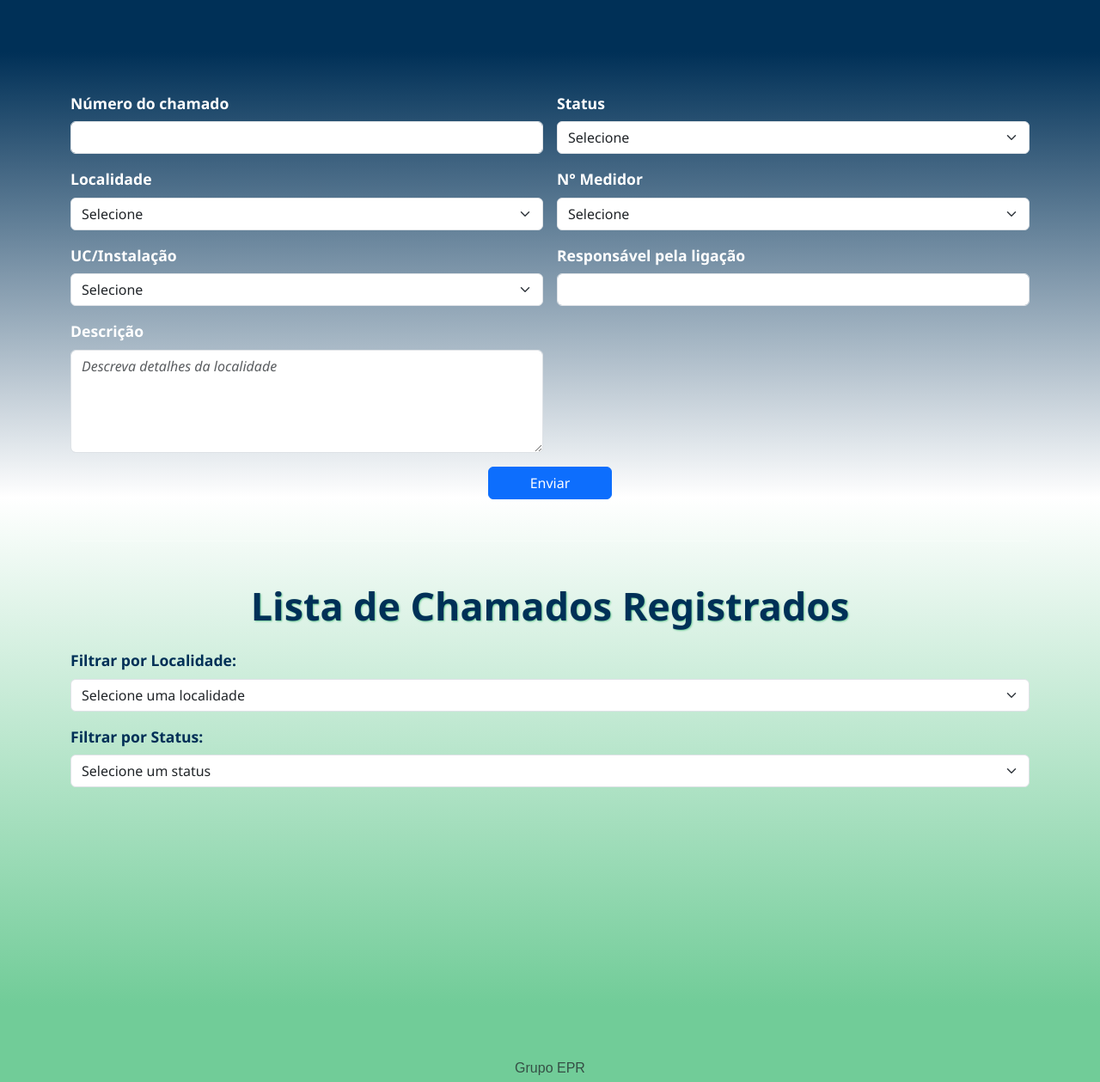
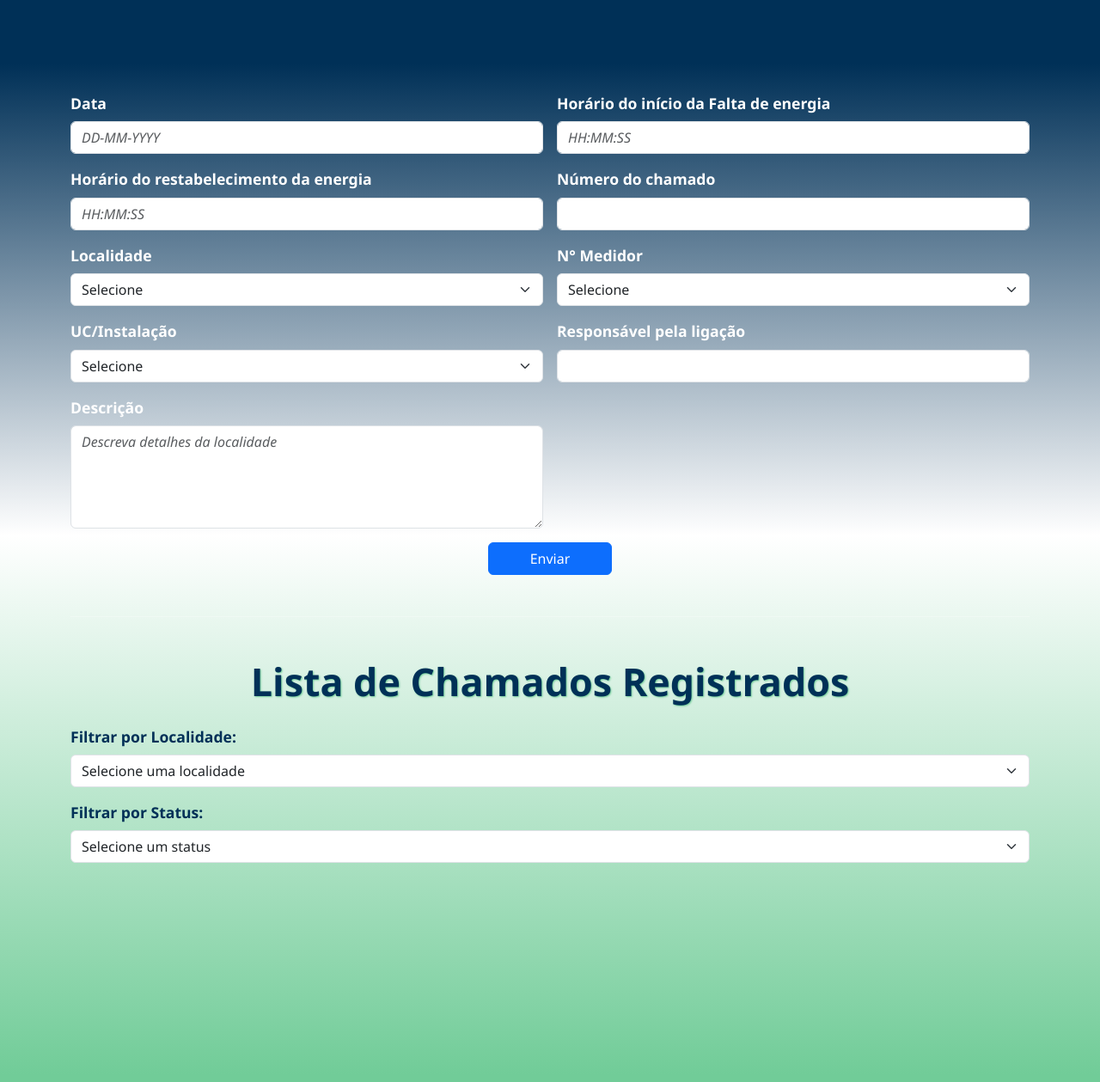
Before and after one commit to yuri-santo/projetos-reais, a Flask app: page / in a window 1280 px wide. Shown: the part 161-1420 px from the top of the page at 86% size. Run offline with Flask 3, Linux system fonts and the light colour scheme; data comes from the database, SQL or seed files in the repository.

Commit message:
ajustes das informaçoes que o db recebe

```diff
--- a/FormularioChamado/app.py
+++ b/FormularioChamado/app.py
@@ -27,17 +27,19 @@ def init_db():
     conn = get_db_connection()
     conn.execute('''
         CREATE TABLE IF NOT EXISTS chamados (
-            id INTEGER PRIMARY KEY AUTOINCREMENT,
-            data_hora TEXT,
-            chamado TEXT,
-            localidade TEXT,
-            n_medidor TEXT,
-            uc_instalacao TEXT,
-            responsavel TEXT,
-            descricao TEXT,
-            status TEXT
-        )
-    ''')
+        id INTEGER PRIMARY KEY AUTOINCREMENT,
+        data_ocorrencia DATE,
+        hr_inicio TIME,
+        hr_fim TIME,
+        chamado TEXT,
+        localidade TEXT,
+        n_medidor TEXT,
+        uc_instalacao TEXT,
+        responsavel TEXT,
+        descricao TEXT,
+        status TEXT DEFAULT 'Aberto'
+    )
+''')
     conn.commit()
     conn.close()
 
@@ -49,27 +51,32 @@ def index():
 
     if request.method == "POST":
         chamado = request.form.get("chamado")
-        horario = datetime.now().strftime("%d/%m/%Y %H:%M:%S")
+        data_ocorrencia = request.form.get("data_ocorrencia")       # Data e hora do chamado
+        hr_inicio = request.form.get("hr_inicio")       # Hora início
+        hr_fim = request.form.get("hr_fim")             # Hora fim
         localidade = request.form.get("localidade")
         n_medidor = request.form.get("n_medidor")
         uc_instalacao = request.form.get("uc_instalacao")
         responsavel = request.form.get("responsavel")
         descricao = request.form.get("descricao")
-        status = request.form.get("status")
+        status = "Aberto"
 
         conn.execute('''
             INSERT INTO chamados (
-                data_hora, chamado, localidade, n_medidor,
-                uc_instalacao, responsavel, descricao, status
-            ) VALUES (?, ?, ?, ?, ?, ?, ?, ?)
-        ''', (horario, chamado, localidade, n_medidor, uc_instalacao, responsavel, descricao, status))
+                data_ocorrencia, chamado, localidade, n_medidor,
+                uc_instalacao, responsavel, descricao, status,
+                hr_inicio, hr_fim
+            ) VALUES (?, ?, ?, ?, ?, ?, ?, ?, ?, ?)
+        ''', (data_ocorrencia, chamado, localidade, n_medidor, uc_instalacao,
+              responsavel, descricao, status, hr_inicio, hr_fim))
+
         conn.commit()
         conn.close()
+
         registrar_log('Inserção', f'Chamado inserido: "{chamado}" em {localidade}, medidor {n_medidor}, status {status}')
         return redirect(url_for('index', success='create'))
 
     success = request.args.get('success')
-
 
     chamados = conn.execute('SELECT * FROM chamados').fetchall()
 
--- a/FormularioChamado/log.txt
+++ b/FormularioChamado/log.txt
@@ -10,3 +10,9 @@
 [2025-05-31 08:16:54] Host: DESKTOP-4SSGIED | Operação: Edição | status: Status do chamado ID 6 alterado. Status anterior: "Em Andamento", novo status: "Fechado"
 [2025-05-31 08:17:02] Host: DESKTOP-4SSGIED | Operação: Edição | status: Status do chamado ID 6 alterado. Status anterior: "Fechado", novo status: "Aberto"
 [2025-05-31 08:20:16] Host: DESKTOP-4SSGIED | Operação: Edição | status: Status do chamado ID 9 alterado. De: "Fechado" Para: "Em Andamento"
+[2025-05-31 10:48:42] Host: DESKTOP-4SSGIED | Operação: Inserção | status: Chamado inserido: "teste" em PP - 11, medidor GMJ155000344, status Fechado
+[2025-05-31 10:54:22] Host: DESKTOP-4SSGIED | Operação: Inserção | status: Chamado inserido: "teste 2" em PP - 11, medidor GMI064000091, status None
+[2025-05-31 11:08:18] Host: DESKTOP-4SSGIED | Operação: Inserção | status: Chamado inserido: "teste 1" em PP - 11, medidor GMI064000091, status None
+[2025-05-31 11:10:31] Host: DESKTOP-4SSGIED | Operação: Inserção | status: Chamado inserido: "teste 2" em PP - 10, medidor GMI064000091, status Aberto
+[2025-05-31 11:10:45] Host: DESKTOP-4SSGIED | Operação: Edição | status: Status do chamado ID 2 alterado. De: "Aberto" Para: "Em Andamento"
+[2025-05-31 11:11:01] Host: DESKTOP-4SSGIED | Operação: Deleção | status: Chamado ID 1 deletado: "teste 1"
--- a/FormularioChamado/static/style.css
+++ b/FormularioChamado/static/style.css
@@ -11,6 +11,7 @@ body {
     margin: 0;
     background: linear-gradient(to bottom, var(--azul) 15%, var(--branco) 50%, var(--verde) 90%);
     margin: 0;
+    padding: 0;
     font-family: Arial, sans-serif;
 }
 
--- a/FormularioChamado/templates/form.html
+++ b/FormularioChamado/templates/form.html
@@ -56,18 +56,23 @@
 
       <form method="POST" action="/" class="row g-3" id="formChamado">
         <div class="col-md-6">
-          <label for="chamado" class="form-label">Número do chamado</label>
-          <input type="text" class="form-control" id="chamado" name="chamado" required />
+          <label for="data_ocorrencia" class="form-label">Data</label>
+          <input type="text" class="form-control" id="data_ocorrencia" name="data_ocorrencia" placeholder="DD-MM-YYYY" required />
         </div>
 
         <div class="col-md-6">
-          <label for="status" class="form-label">Status</label>
-          <select class="form-select" id="status" name="status" required>
-            <option value="" disabled selected>Selecione</option>
-            <option value="Em andamento">Em andamento</option>
-            <option value="Fechado">Fechado</option>
-            <option value="Aberta">Aberta</option>
-            </select>
+          <label for="hr_inicio" class="form-label">Horário do início da Falta de energia</label>
+          <input type="text" class="form-control" id="hr_inicio" name="hr_inicio" placeholder="HH:MM:SS" required />
+        </div>
+
+        <div class="col-md-6">
+          <label for="hr_fim" class="form-label">Horário do restabelecimento da energia</label>
+          <input type="text" class="form-control" id="hr_fim" name="hr_fim" placeholder="HH:MM:SS" required />
+        </div>
+
+        <div class="col-md-6">
+          <label for="chamado" class="form-label">Número do chamado</label>
+          <input type="text" class="form-control" id="chamado" name="chamado" required />
         </div>
 
         <div class="col-md-6">
@@ -168,24 +173,26 @@
       <label for="filtroStatus" class="form-label text_filtro">Filtrar por Status:</label>
       <select id="filtroStatus" class="form-select" onchange="filtrarChamado()">
         <option value="" selected disabled>Selecione um status</option>
-        <option value="Aberta">Aberta</option>
+        <option value="Aberta">Aberto</option>
         <option value="Em Andamento">Em Andamento</option>
         <option value="Fechado">Fechado</option>
       </select>
     </div>
 
 
-    <div class="table-responsive">
-      <table class="table table-bordered table-striped" id="tabelaChamados" style="display: none;">
+    <div class="table-responsive" style="overflow-x: auto;">
+      <table class="table table-bordered table-striped" id="tabelaChamados" style="display: none; white-space: nowrap; width: 100%;">
         <thead class="table-success">
           <tr>
-            <th>Data/Hora</th>
+            <th>Data</th>
+            <th>Falta</th>
+            <th>Restabelecimento</th>
             <th>Chamado</th>
             <th>Status</th>
             <th>Localidade</th>
             <th>N° Medidor</th>
             <th>UC/Instalação</th>
-            <th>Responsável pela ligação</th>
+            <th>Responsável</th>
             <th>Descrição</th>
             <th>Ações</th>
           </tr>
@@ -193,7 +200,9 @@
         <tbody>
           {% for row in chamados %}
           <tr data-localidade="{{ row['localidade'] }}">
-              <td>{{ row['data_hora'] }}</td>
+              <td>{{ row['data_ocorrencia'] }}</td>
+              <td>{{ row['hr_inicio'] }}</td>
+              <td>{{ row['hr_fim'] }}</td>
               <td>{{ row['chamado'] }}</td>
               <td>{{ row['status'] }}</td>
               <td>{{ row['localidade'] }}</td>
@@ -203,7 +212,7 @@
               <td>{{ row['descricao'] }}</td>
               <td>
                 <button type="button" class="btn btn-primary" data-bs-toggle="modal" data-bs-target="#modalEditar{{ row['id'] }}">
-                  Modificar status
+                  status
                 </button>
                 <button type="button" class="btn btn-danger" data-bs-toggle="modal" data-bs-target="#modalExcluir{{ row['id'] }}">
                   Excluir
```
Also changed, not shown: FormularioChamado/chamados.db.
